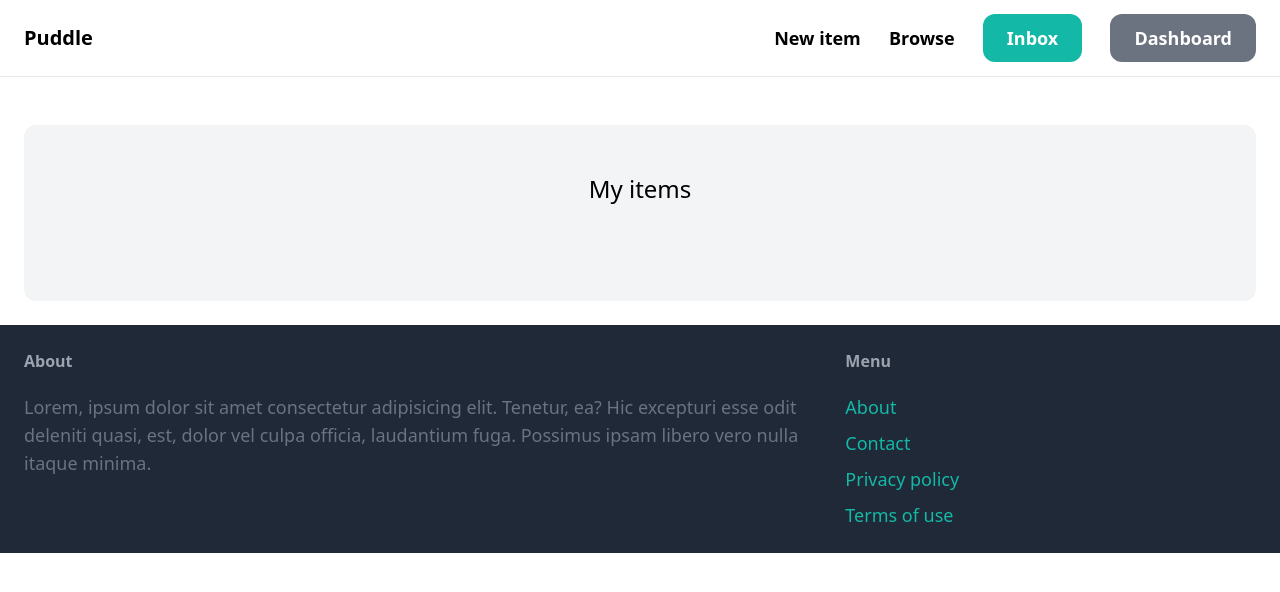
After one commit to kikutan-day65/marketplace-django, a Django app: page /dashboard/ in a window 1280 px wide. The commit adds this page. Shown: the top 592 px of the page. Run offline with Django 4.2, Linux system fonts and the light colour scheme; the visitor is signed in with stand-in values (Sample User, id 1); data that the repository does not hold is empty; some libraries are stand-ins or nearby versions.

Commit message:
create a dashboard page

```diff
--- a/core/templates/core/base.html
+++ b/core/templates/core/base.html
@@ -20,7 +20,7 @@
 
             {% if request.user.is_authenticated %}
             <a href="#" class="px-6 py-3 text-lg font-semibold bg-teal-500 text-white rounded-xl hover:bg-teal-700">Inbox</a>
-            <a href="#" class="px-6 py-3 text-lg font-semibold bg-gray-500 text-white rounded-xl hover:bg-gray-700">Dashboard</a>
+            <a href="{% url 'dashboard:index' %}" class="px-6 py-3 text-lg font-semibold bg-gray-500 text-white rounded-xl hover:bg-gray-700">Dashboard</a>
             {% else %}
             <a href="{% url 'core:signup' %}" class="px-6 py-3 text-lg font-semibold bg-teal-500 text-white rounded-xl hover:bg-teal-700">Sign up</a>
             <a href="{% url 'core:login' %}" class="px-6 py-3 text-lg font-semibold bg-gray-500 text-white rounded-xl hover:bg-gray-700">Log in</a>
--- /dev/null
+++ b/dashboard/templates/dashboard/index.html
@@ -0,0 +1,28 @@
+{% extends 'core/base.html' %}
+
+{% block title %}
+    Dashboard
+{% endblock %}
+
+{% block content %}
+    <div class="mt-6 px-6 py-12 bg-gray-100 rounded-xl">
+        <h2 class="mb-12 text-2xl text-center">My items</h2>
+
+        <div class="grid grid-cols-3 gap-3">
+            {% for item in items %}
+                <div>
+                    <a href="{% url 'item:detail' item.id %}">
+                        <div>
+                            <img src="{{ item.image.url }}" class="rounded-t-xl">
+                        </div>
+
+                        <div class="p-6 bg-white rounded-b-xl">
+                            <h2 class="text-2xl">{{ item.name }}</h2>
+                            <p class="text-gray-500">Price: {{ item.price }}</p>
+                        </div>
+                    </a>
+                </div>
+            {% endfor %}
+        </div>
+    </div>
+{% endblock %}
--- /dev/null
+++ b/dashboard/urls.py
@@ -0,0 +1,9 @@
+from django.urls import path
+
+from . import views
+
+app_name = 'dashboard'
+
+urlpatterns = [
+    path('', views.index, name='index'),
+]
--- a/dashboard/views.py
+++ b/dashboard/views.py
@@ -1,3 +1,13 @@
 from django.shortcuts import render
+from django.contrib.auth.decorators import login_required
+
+from item.models import Item
 
 # Create your views here.
+
+def index(request):
+    items = Item.objects.filter(created_by=request.user)
+    context = {
+        'items': items,
+    }
+    return render(request, 'dashboard/index.html', context)
--- a/puddle/urls.py
+++ b/puddle/urls.py
@@ -21,4 +21,5 @@ urlpatterns = [
 
     path('', include('core.urls')),
     path('items/', include('item.urls')),
+    path('dashboard/', include('dashboard.urls'))
 ]
```
